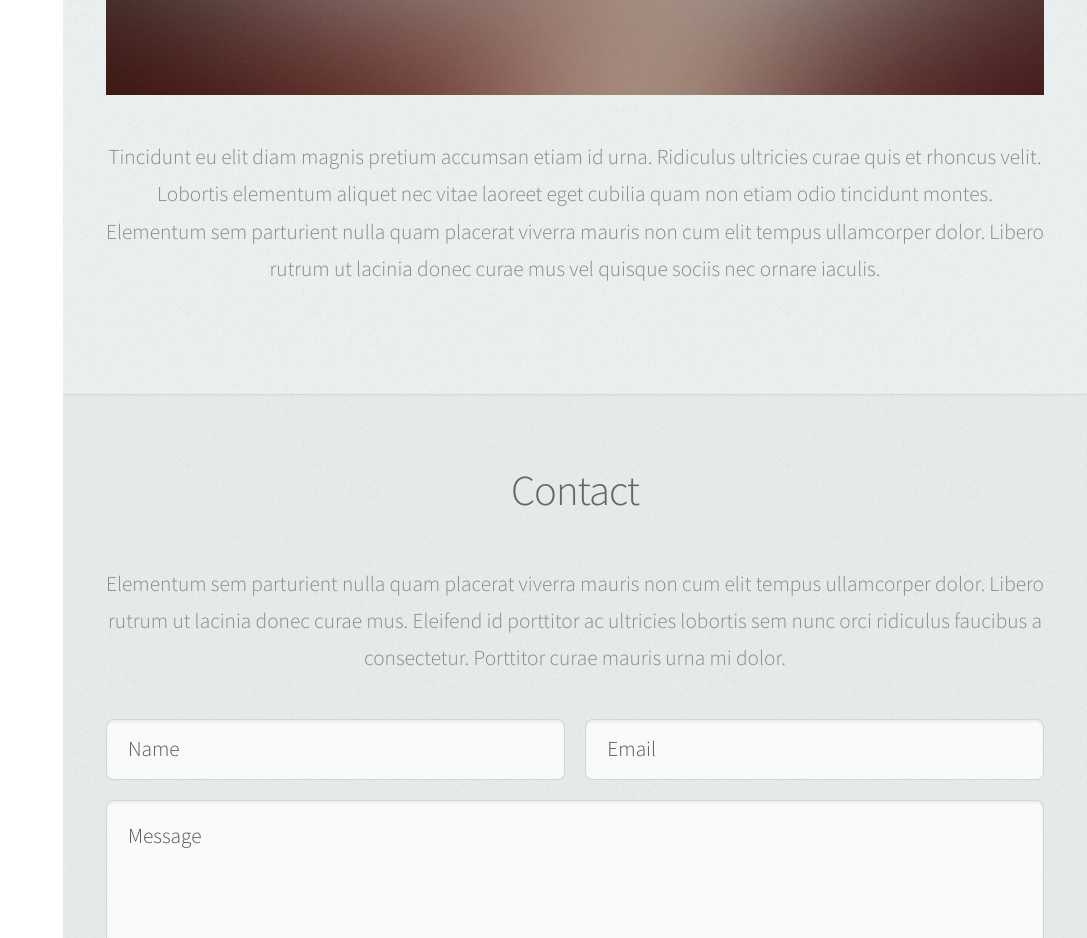
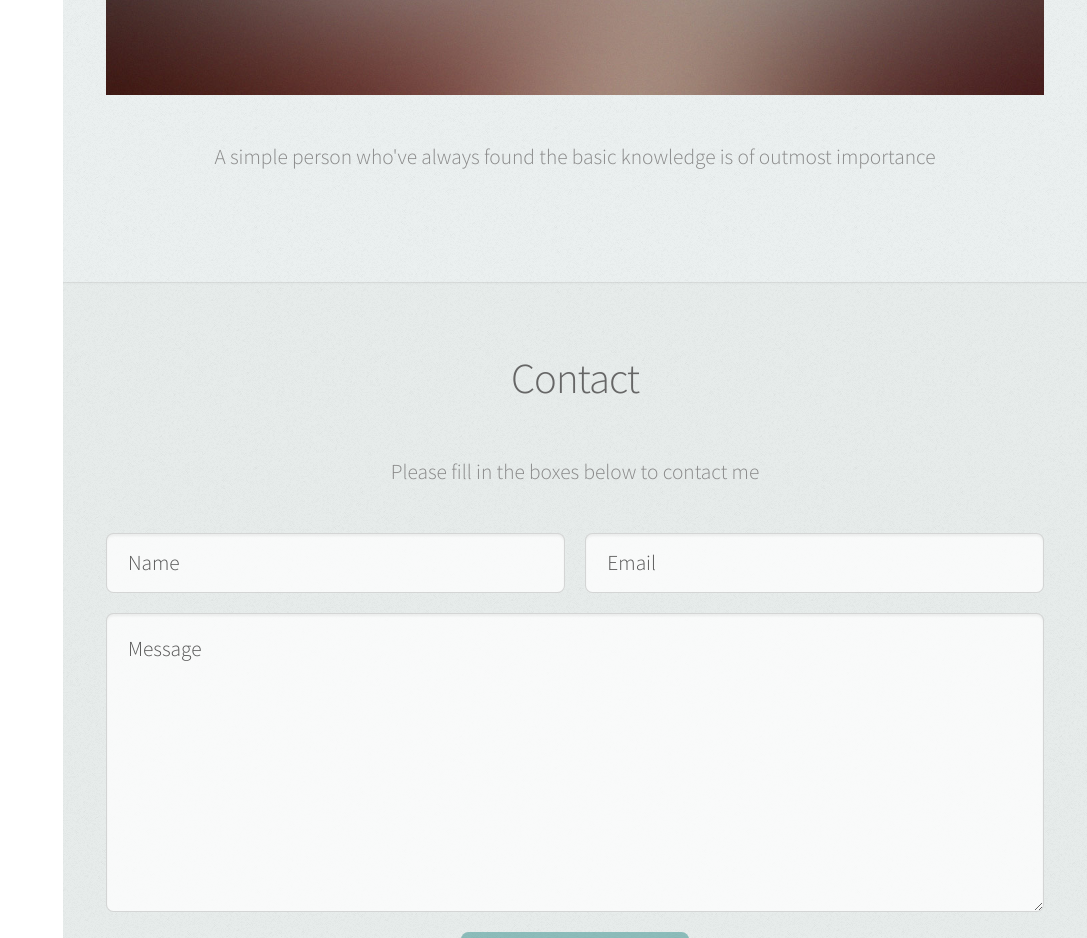
Before and after one commit to tamaltaru/tamaltaru.github.io, a plain HTML site: page index.html in a window 1280 px wide. Shown: the part 2100-3038 px from the top of the page, without its empty margins (193-1280 px from the left). Drawn offline with Linux system fonts and the light colour scheme.

Commit message:
Text change

```diff
--- a/index.html
+++ b/index.html
@@ -173,12 +173,7 @@
 
 							<a href="#" class="image featured"><img src="images/pic08.jpg" alt="" /></a>
 
-							<p>Tincidunt eu elit diam magnis pretium accumsan etiam id urna. Ridiculus
-							ultricies curae quis et rhoncus velit. Lobortis elementum aliquet nec vitae
-							laoreet eget cubilia quam non etiam odio tincidunt montes. Elementum sem
-							parturient nulla quam placerat viverra mauris non cum elit tempus ullamcorper
-							dolor. Libero rutrum ut lacinia donec curae mus vel quisque sociis nec
-							ornare iaculis.</p>
+							<p>A simple person who've always found the basic knowledge is of outmost importance</p>
 
 						</div>
 					</section>
@@ -191,10 +186,7 @@
 								<h2>Contact</h2>
 							</header>
 
-							<p>Elementum sem parturient nulla quam placerat viverra
-							mauris non cum elit tempus ullamcorper dolor. Libero rutrum ut lacinia
-							donec curae mus. Eleifend id porttitor ac ultricies lobortis sem nunc
-							orci ridiculus faucibus a consectetur. Porttitor curae mauris urna mi dolor.</p>
+							<p>Please fill in the boxes below to contact me</p>
 
 							<form method="post" action="#">
 								<div class="row">
```
